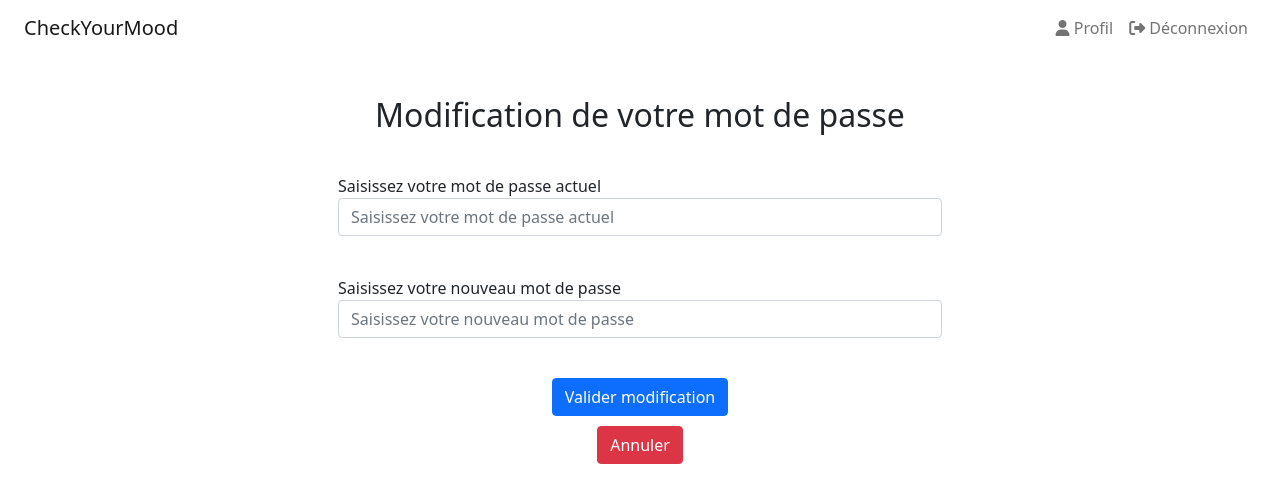
After one commit to OskarMorel/GORAS_CheckYourMood, a PHP site: page /views/vue_modificationmotdepasse.php in a window 1280 px wide. The commit adds this page. Shown: the top 503 px of the page. Run offline with PHP 8.4, Linux system fonts and the light colour scheme; the visitor is signed in with stand-in values (Sample User, id 1); some libraries are stand-ins or nearby versions.

Commit message:
modification donnees personnels

```diff
--- a/controllers/consultationHumeursController.php
+++ b/controllers/consultationHumeursController.php
@@ -26,7 +26,7 @@ class consultationHumeursController implements controller
      */
     public function index($pdo)
     {
-        $view = new view(config::getRacine() . "views/vue_consultationHumeur");
+        $view = new view(config::getRacine() . "views/vue_consultationhumeur");
         $view->setVar('choixConsultation', httphelper::getParam('choixConsultation'));
         $view->setVar('humeurs', httphelper::getParam('humeurs'));
 
--- a/controllers/erreurController.php
+++ b/controllers/erreurController.php
@@ -24,7 +24,7 @@ class erreurController implements controller
      */
     public function index($pdo)
     {
-        $view = new view(config::getRacine() . "views/PageErreur");
+        $view = new view(config::getRacine() . "views/pageerreur");
 
         $err = httphelper::getParam('err');
         $view->setVar('err', $err);
--- a/controllers/mexprimerController.php
+++ b/controllers/mexprimerController.php
@@ -27,7 +27,7 @@ class mexprimerController implements controller
      */
     public function index($pdo)
     {
-        $view = new view(config::getRacine() . "views/vue_saisirHumeur");
+        $view = new view(config::getRacine() . "views/vue_saisirhumeur");
 
         $view->setVar('tabEmotions', emotionsservice::getEmotions($pdo));
         $view->setVar('intervalleValide', null);
--- a/controllers/modificationProfilController.php
+++ b/controllers/modificationProfilController.php
@@ -28,7 +28,7 @@ class ModificationProfilController implements controller
      */
     public function index($pdo)
     {
-        $view = new view(config::getRacine() . "/views/vue_modifierProfil");
+        $view = new view(config::getRacine() . "/views/vue_modifierprofil");
         $view->setVar('RACINE', config::getRacine());
         $view->setVar('modification', httphelper::getParam('modification'));
 
--- a/controllers/visualisationHumeursController.php
+++ b/controllers/visualisationHumeursController.php
@@ -26,7 +26,7 @@ class visualisationHumeursController implements controller
      */
     public function index($pdo)
     {
-        $view = new view(config::getRacine() . "views/vue_visualisationHumeurs");
+        $view = new view(config::getRacine() . "views/vue_visualisationhumeurs");
 
         $view->setVar('choixVisualisation', httphelper::getParam('choixVisualisation'));
         $codeUtilisateur = httphelper::getParam('codeUtilisateur');
--- a/views/vue_accueil.php
+++ b/views/vue_accueil.php
@@ -24,7 +24,7 @@ if (!isset($_SESSION['prenom']) && !isset($_SESSION['nom'])) {
         <div class="row">
             <div class="col-1"></div>
             <!-- Lien vers les humeurs de l'utilisateur -->
-            <div class="col">
+            <div class="col notDraggable">
               <a href="/?controller=consultationHumeurs">
                 <div class="zoom">
                 <p class="icon-accueil">&#128301;</p>
@@ -33,7 +33,7 @@ if (!isset($_SESSION['prenom']) && !isset($_SESSION['nom'])) {
               </a>
             </div>
             <!-- Lien pour saisir une nouvelle humeur -->
-            <div class="col">
+            <div class="col notDraggable">
               <a href="/?controller=mexprimer">
                 <div class="zoom">
                 <p class="icon-accueil">&#128221;</p>
--- a/views/vue_consultationHumeur.php
+++ b/views/vue_consultationHumeur.php
@@ -24,9 +24,10 @@ if (!isset($_SESSION['prenom']) && !isset($_SESSION['nom'])) {
                 <!-- Id de l'utilisateur pour recuperer seulement ses humeurs -->
                 <input hidden name="codeUtilisateur" value="<?php echo($_SESSION['id'])?>">
 
-                <input type="submit" value="Toutes les humeurs" class="btn btn<?php if(isset($choixConsultation)) {if($choixConsultation != 'tout') {echo('-outline');}}?>-secondary">
+                <input type="submit" value="Toutes les humeurs" class="col-2 btn btn<?php if(isset($choixConsultation)) {if($choixConsultation != 'tout') {echo('-outline');}}?>-secondary">
 
             </form>
+            <p class="espace0"></p>
             <form action="/?controller=consultationHumeurs&action=consulter" method="POST">
 
                 <input hidden name="choixConsultation" value="calendrier" type="text" id="calendrier">
@@ -34,7 +35,7 @@ if (!isset($_SESSION['prenom']) && !isset($_SESSION['nom'])) {
                 <!-- Id de l'utilisateur pour recuperer seulement ses humeurs -->
                 <input hidden name="codeUtilisateur" value="<?php echo($_SESSION['id'])?>">
 
-                <input type="submit" value="Calendrier des humeurs" class="btn btn<?php if(isset($choixConsultation)) {if($choixConsultation != 'calendrier') {echo('-outline');}}?>-secondary">
+                <input type="submit" value="Calendrier des humeurs" class="col-2 btn btn<?php if(isset($choixConsultation)) {if($choixConsultation != 'calendrier') {echo('-outline');}}?>-secondary">
             </form>
             </div>
             <div class="col-1"></div>
--- /dev/null
+++ b/views/vue_modificationmotdepasse.php
@@ -0,0 +1,93 @@
+<?php
+require 'includes/header.php';
+
+if (!isset($_SESSION['prenom']) && !isset($_SESSION['nom'])) {
+    header('Location: /?controller=index');
+}
+?>
+<body>
+    <!-- Barre de navigation -->
+    <?php
+        require 'includes/navbar.php';
+        $edition = false;
+        //var_dump($edition);
+        //var_dump($_SESSION);
+    ?>
+<!-- Partie modification des données de l'utilisateur -->
+    <div class="container-fluid text-center">
+        <p class="espace1"></p>
+        <h2>Modification de votre mot de passe</h2>
+        <p class="espace1"></p>
+        <?php
+            if (isset($_GET['err'])) {
+        ?>
+        <!-- Affichage des erreurs -->
+        <div class="row">
+            <div class="col-1"></div>
+
+                <?php
+                    $err = htmlspecialchars($_GET['err']);
+
+                    switch ($err) {
+                        case 'mdp':
+                ?>
+                <div class="col alert alert-warning">
+                    <strong>Mot de passe incorrect</strong>
+                </div>
+                <?php
+                    break;
+                    case 'vide':
+                ?>
+                <div class="col alert alert-warning">
+                    <strong>Veuillez remplir les champs</strong>
+                </div>
+                <?php
+                    break;
+                    case 'nope':
+                ?>
+                    <div class="col alert alert-success">
+                        <strong>Modification du mot de passe effectuée</strong>
+                    </div>
+                <?php break; } ?>
+                <div class="col-1"></div>
+            </div>
+        <?php } ?>
+        <p class="espace1"></p>
+        <form action="/?controller=modificationmotdepasse&action=modifierMotDePasse" method="POST">
+            <div class="row">
+                <div class="col-3"></div>
+                <div class="col gauche">
+                    <label for="motDePasseActuel">Saisissez votre mot de passe actuel</label>
+                    <input name="motDePasseActuel" type="password" class="form-control" placeholder="Saisissez votre mot de passe actuel">
+                </div>
+                <div class="col-3"></div>
+                <p class="espace1"></p>
+                <div class="col-3"></div>
+                <div class="col gauche">
+                    <label for="nouveauMotDePasse">Saisissez votre nouveau mot de passe</label>
+                    <input name="nouveauMotDePasse" type="password" class="form-control" placeholder="Saisissez votre nouveau mot de passe">
+                </div>
+                <div class="col-3"></div>
+            </div>
+
+
+
+
+            <p class="espace1"></p>
+            <input hidden name="idUtilisateur" value="<?php echo($_SESSION['id']); ?>">
+            <input type="submit" value="Valider modification" class="btn btn-primary">
+            <div class="row">
+                <div class="col"></div>
+                <div class="col">
+                </div>
+                <div class="col"></div>
+            </div>
+        </form>
+        <p class="espace0"></p>
+        <form action="/?controller=profil" method="POST">
+            <input type="submit" value="Annuler" class="btn btn-danger">
+        </form>
+        <!-- TODO lien vers vue de modification du mot de passe -->
+    </div>
+</body>
+</html>
--- a/views/vue_profil.php
+++ b/views/vue_profil.php
@@ -71,7 +71,8 @@ if (!isset($_SESSION['prenom']) && !isset($_SESSION['nom'])) {
             <input hidden name="editionProfil" value="true">
             <div class="row">
                 <div class="col"></div>
-                <div class="col"><a href="/?controller=modificationProfil" class="btn btn-primary">Modifier mes informations</a></div>
+                <div class="col-2"><a href="/?controller=modificationProfil" class="btn btn-primary">Modifier mes informations</a></div>
+                <div class="col-2eRZ"><a href="/?controller=modificationMotDePasse" class="btn btn-secondary">Modifier mon mot de passe</a></div>
                 <div class="col"></div>
             </div>
         </form>
@@ -81,7 +82,7 @@ if (!isset($_SESSION['prenom']) && !isset($_SESSION['nom'])) {
         <!-- Partie de la vue pour se deinscrire de CheckYourMood -->
 
         <!-- Boutton pour afficher le modal contenant le formulaire de deinscription -->
-        <button class="btn btn-danger" data-bs-toggle="modal" data-bs-target="#modalDeinscription">Me déinscrire</button>
+        <button class="btn btn-danger" data-bs-toggle="modal" data-bs-target="#modalDeinscription">Me désinscrire</button>
 
         <div class="modal fade" id="modalDeinscription">
             <!-- Modal contenant le formulaire de deinscription et qui appelle le controller profil et l'action supprimer profil -->
--- a/yasmf/datasource.php
+++ b/yasmf/datasource.php
@@ -55,7 +55,7 @@ class  datasource
             $pdo = new PDO($dsn, $this->user, $this->pass, $options);
             return $pdo;
         } catch (\PDOException $Exception) {
-            header("Location: ../views/vue_erreurBD.php");
+            header("Location: ../views/vue_erreurbd.php");
             exit();
         }
     }
```
Also changed, not shown: controllers/modificationmotdepassecontroller.php (added, +68 -0 lines), model/utilisateurservice.php (+42 -1 lines).
